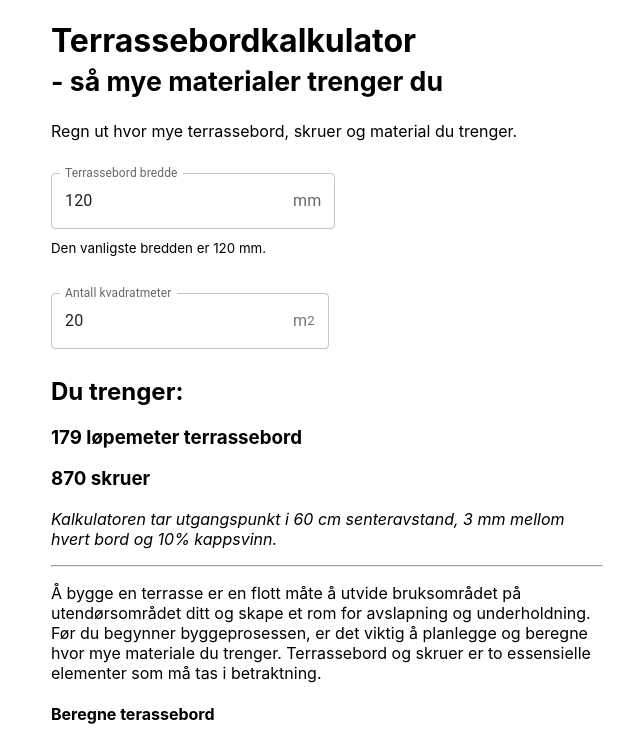
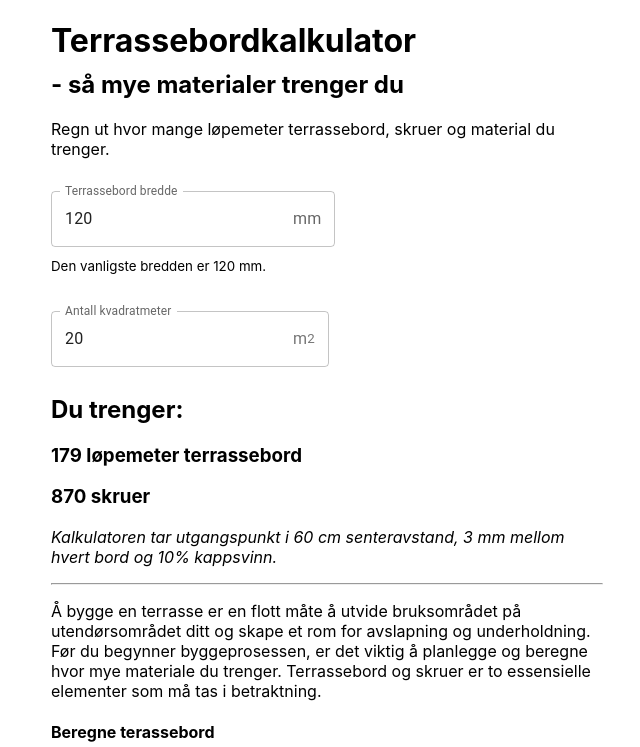
Before and after one commit to stronenv/terrassebord-kalkulator, a React (Create React App) app: page / in a window 1280 px wide. Shown: the top 747 px of the page, without its empty margins (313-953 px from the left). Built offline with nearby package versions, Linux system fonts and the light colour scheme.

Commit message:
HTML struktur fix

```diff
--- a/public/index.html
+++ b/public/index.html
@@ -9,13 +9,13 @@
   'https://www.googletagmanager.com/gtm.js?id='+i+dl;f.parentNode.insertBefore(j,f);
   })(window,document,'script','dataLayer','GTM-W2CCD2N');</script>
   <!-- End Google Tag Manager -->
-    <link rel="icon" href="%PUBLIC_URL%/favicon.ico" />
+    <link rel="icon" href="https://terrassebordkalkulator.no/favicon.ico" />
     <meta name="viewport" content="width=device-width, initial-scale=1.0" />
     <meta name="theme-color" content="#FFFFFF" />
     <meta name="description" content="Enten du skal bygge terrasse, platting eller et markterrasse, bergen hvor mange løpemeter terrassebord og skruer du trenger."/>
     <meta name="keywords" content="platting, skruer, terrasse, terrassebord, terrassebordkalkulator, kalkulator, terrassekalkulator, deck, markterrasse, skruekalkulator, prosjektere, bygge, beregne, balkong" />
-    <link rel="apple-touch-icon" href="%PUBLIC_URL%/logo192.png" />
-    <link rel="manifest" href="%PUBLIC_URL%/manifest.json" />
+    <link rel="apple-touch-icon" href="https://terrassebordkalkulator.no/logo192.png" />
+    <link rel="manifest" href="https://terrassebordkalkulator.no/manifest.json" />
     <script async src="https://pagead2.googlesyndication.com/pagead/js/adsbygoogle.js?client=ca-pub-4938404840001268" crossorigin="anonymous"></script>
     <meta property="og:title" content="Terrassekalkulator" />
     <meta property="og:description" content="Bergen hvor mange løpemeter terrassebord og skruer du trenger til ditt prosjekt" />
@@ -39,7 +39,7 @@
       </script>
     <title>Terrassebordkalkulator - bergen hvor mye materialer du trenger</title>
     <style>body{-webkit-font-smoothing:antialiased;-moz-osx-font-smoothing:grayscale;font-family:-apple-system,BlinkMacSystemFont,Segoe UI,Roboto,Oxygen,Ubuntu,Cantarell,Fira Sans,Droid Sans,Helvetica Neue,sans-serif;margin:0}
-    @media screen and (max-width:450px) { h1 {font-size:7.5vw}}</style>
+    @media screen and (max-width:450px) { h1 {font-size:7.5vw} h2 {font-size:5.5vw;} }</style>
   </head>
   <body>
     <!-- Google Tag Manager (noscript) -->
--- a/src/App.js
+++ b/src/App.js
@@ -73,9 +73,10 @@ function App() {
   return (
     <Container maxWidth="sm" >
       <header className="App-header">
-        <h1>Terrassebordkalkulator<br></br><small> - så mye materialer trenger du</small></h1>
+        <h1 style={{marginBottom: '0.6rem'}}>Terrassebordkalkulator</h1>
+        <h2 style={{marginTop: '0'}}>- så mye materialer trenger du</h2>
         <p>
-          Regn ut hvor mye terrassebord, skruer og material du trenger.
+          Regn ut hvor mange løpemeter terrassebord, skruer og material du trenger.
         </p>
       </header>
         {/*<Grid container spacing={2} alignItems="center">
```
